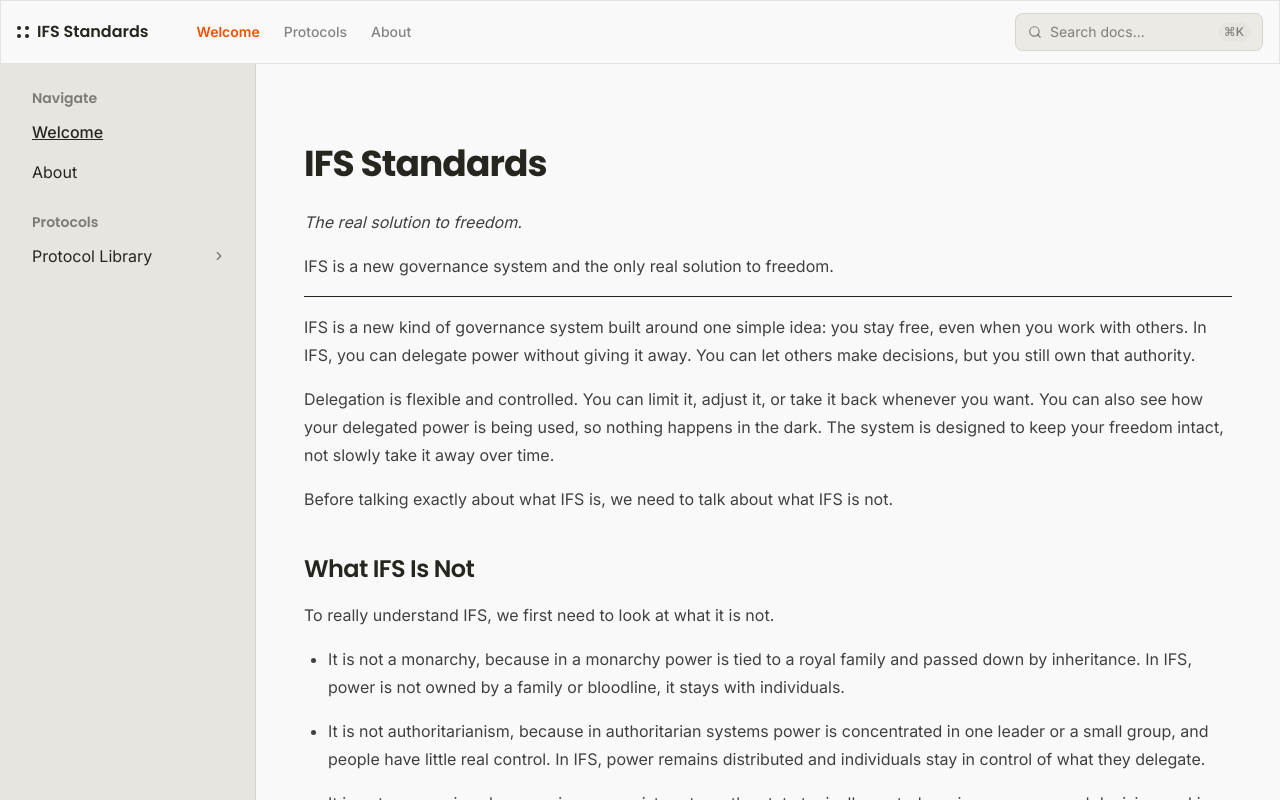
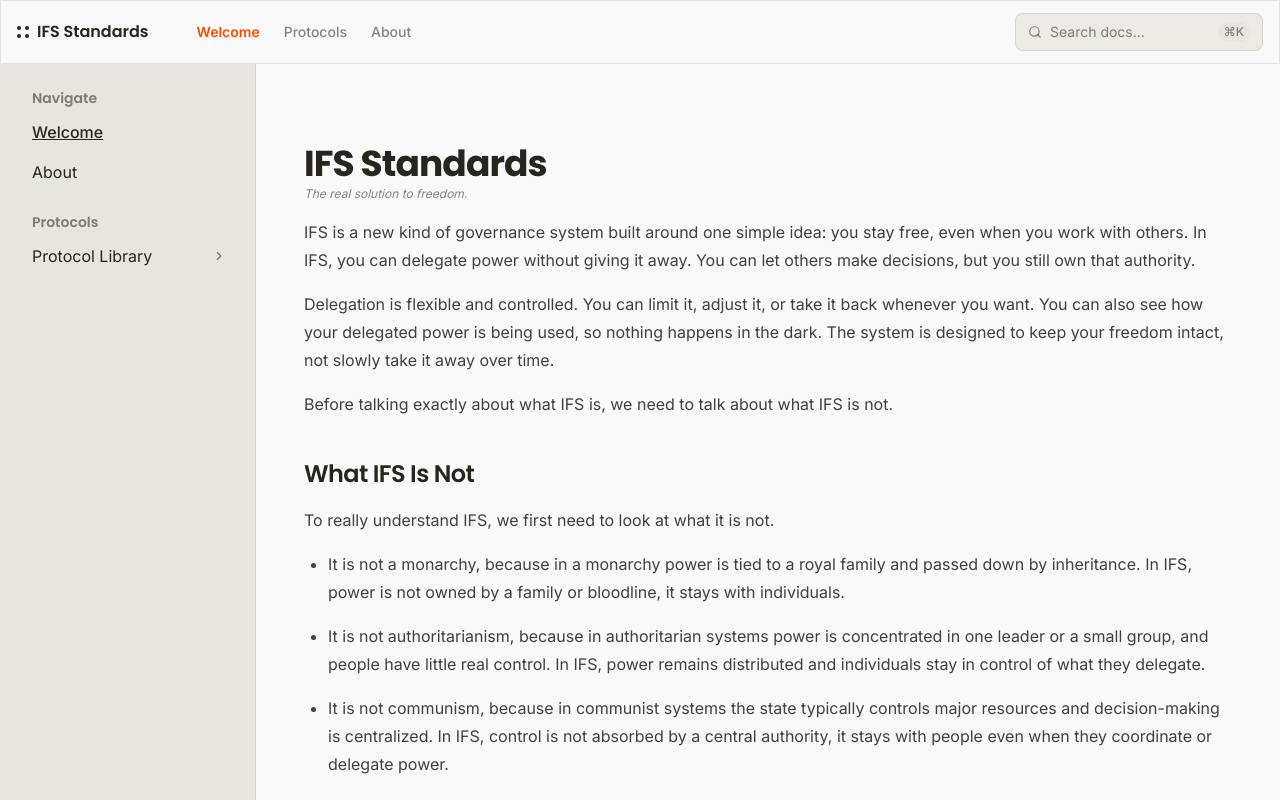
Before and after one commit to easazade/ifs-standards, a React (Vite) app: page / in a window 1280 px wide. Built offline with nearby package versions, Linux system fonts and the light colour scheme.

Commit message:
Update slogan styling

```diff
--- a/src/custom.css
+++ b/src/custom.css
@@ -34,8 +34,17 @@
     @apply absolute rounded-full;
   }
 
+  .docs-content p:has(em){
+    @apply m-0 p-0;
+    line-height: 1rem;
+  }
+
+  .docs-content em{
+    @apply m-0 text-text-secondary text-xs;
+  }
+
   .docs-content h1 {
-    @apply mb-6 text-4xl font-bold tracking-tight;
+    @apply  text-4xl font-bold tracking-tight;
   }
 
   .docs-content h2 {
--- a/src/mdx/pages/welcome.mdx
+++ b/src/mdx/pages/welcome.mdx
@@ -2,9 +2,6 @@
 
 _The real solution to freedom._
 
-IFS is a new governance system and the only real solution to freedom.
-
----
 
 IFS is a new kind of governance system built around one simple idea: you stay free, even when you work with others. In IFS, you can delegate power without giving it away. You can let others make decisions, but you still own that authority.
 
```
